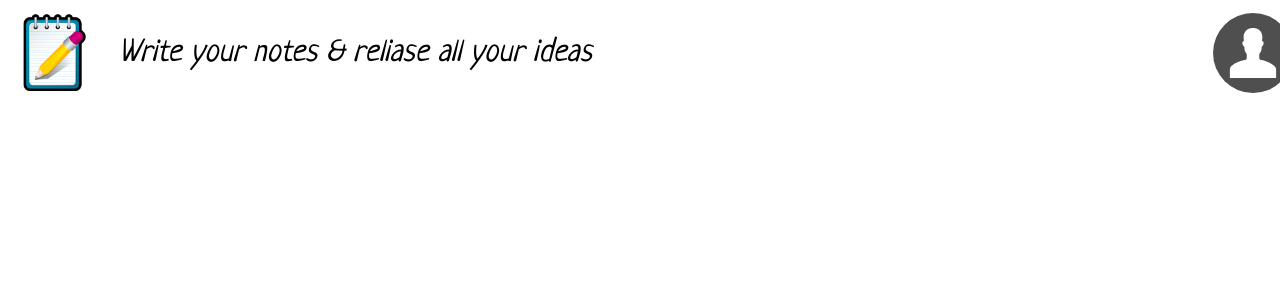
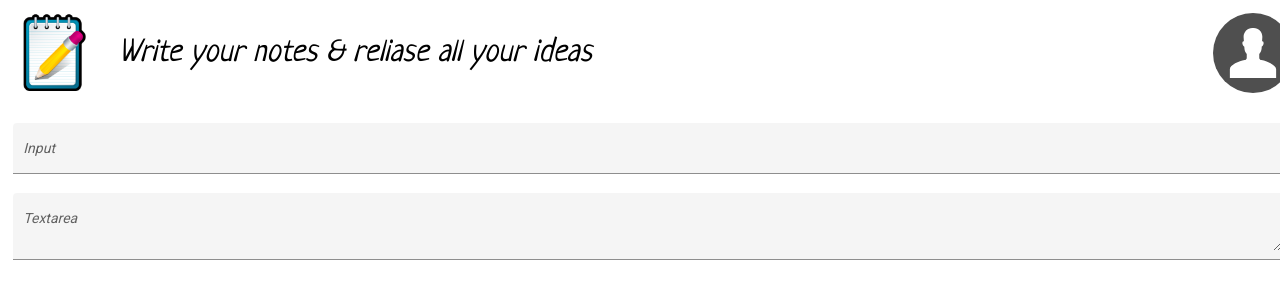
Before and after one commit to olennikovandrey/notes_editor_angular, an Angular app: page / in a window 1280 px wide. Shown: the top 300 px of the page. Built offline with nearby package versions, Linux system fonts and the light colour scheme.

Commit message:
material els into main form

```diff
--- a/angular.json
+++ b/angular.json
@@ -7,7 +7,8 @@
       "projectType": "application",
       "schematics": {
         "@schematics/angular:component": {
-          "style": "sass"
+          "style":
+            "sass"
         },
         "@schematics/angular:application": {
           "strict": true
@@ -100,6 +101,7 @@
               "src/assets"
             ],
             "styles": [
+              "./node_modules/@angular/material/prebuilt-themes/deeppurple-amber.css",
               "src/styles.sass"
             ],
             "scripts": []
--- a/package.json
+++ b/package.json
@@ -11,10 +11,10 @@
   "private": true,
   "dependencies": {
     "@angular/animations": "~13.3.0",
-    "@angular/cdk": "^13.3.9",
     "@angular/common": "~13.3.0",
     "@angular/compiler": "~13.3.0",
     "@angular/core": "~13.3.0",
+    "@angular/flex-layout": "^14.0.0-beta.40",
     "@angular/forms": "~13.3.0",
     "@angular/material": "^13.3.9",
     "@angular/platform-browser": "~13.3.0",
--- a/src/app/components/main-page-wrapper/main-page-wrapper.component.html
+++ b/src/app/components/main-page-wrapper/main-page-wrapper.component.html
@@ -1,3 +1,4 @@
 <section class="main-wrapper">
   <app-header></app-header>
+  <app-note-form></app-note-form>
 </section>
--- /dev/null
+++ b/src/app/components/note-form/note-form.component.html
@@ -0,0 +1,10 @@
+<div class="flex">
+  <mat-form-field appearance="fill">
+    <mat-label>Input</mat-label>
+    <input matInput>
+  </mat-form-field>
+  <mat-form-field appearance="fill">
+    <mat-label>Textarea</mat-label>
+    <textarea matInput></textarea>
+  </mat-form-field>
+</div>
--- /dev/null
+++ b/src/app/components/note-form/note-form.component.sass
@@ -0,0 +1,3 @@
+.flex
+  display: flex
+  flex-direction: column
--- /dev/null
+++ b/src/app/components/note-form/note-form.component.ts
@@ -0,0 +1,15 @@
+import { Component, OnInit } from '@angular/core';
+
+@Component({
+  selector: 'app-note-form',
+  templateUrl: './note-form.component.html',
+  styleUrls: ['./note-form.component.sass']
+})
+export class NoteFormComponent implements OnInit {
+
+  constructor() { }
+
+  ngOnInit(): void {
+  }
+
+}
```
Also changed, not shown: src/app/app.module.ts (+12 -4 lines), 1 other file (tests, documents, lock files or other folders).
